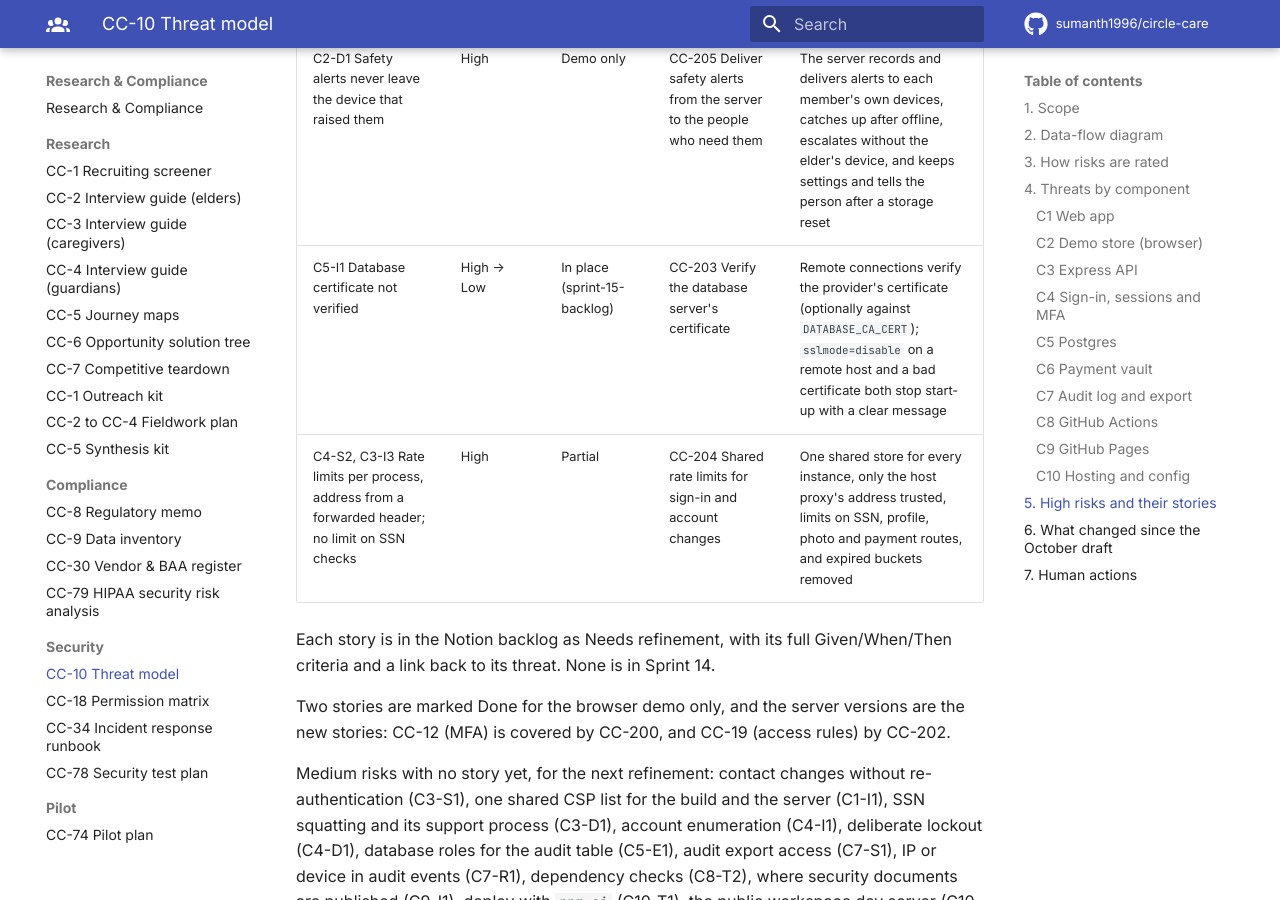
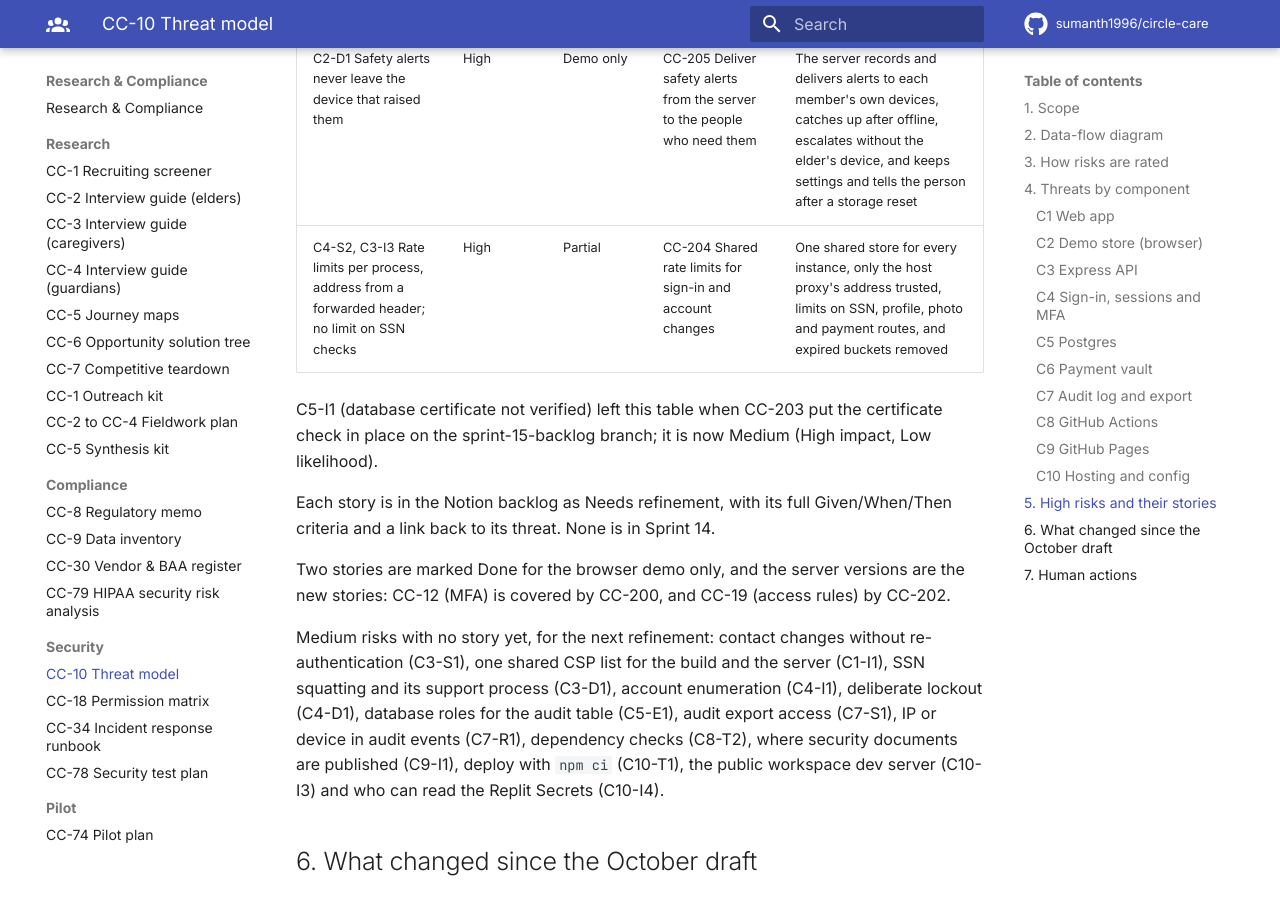
Before and after one commit to sumanth1996/circle-care, an MkDocs documentation site: the page built from docs/security/10-threat-model.md, in a window 1280 px wide and 900 px high, scrolled down 35103 px. Built offline with MkDocs 1.6.1 and Material for MkDocs 9.7.7, drawn with Linux system fonts in a browser that asks for light colours; comment, search, counter and statistics services are not loaded.

Commit message:
CC-203: score C5-I1 as Medium now the check is in place
Co-Authored-By: Claude Opus 5.5 <noreply@anthropic.com>

```diff
--- a/docs/security/10-threat-model.md
+++ b/docs/security/10-threat-model.md
@@ -159,7 +159,7 @@ The demo store is a prototype: one browser holds every persona's view of a ficti
 
 | ID | STRIDE | Threat | Control in code today | Status | Impact | Likelihood | Risk | Owner | Story |
 |---|---|---|---|---|---|---|---|---|---|
-| C5-I1 | I | Someone between the app and the database reads or changes data | A remote database always uses TLS and its certificate is verified (`server/db.ts:pgConnection`, `rejectUnauthorized: true`, optional `DATABASE_CA_CERT`); URL settings that would turn the check off are removed, `sslmode=disable` is refused, and the server stops before listening if the certificate can't be verified | In place | High | Low | Low | Dev Agent | CC-203 |
+| C5-I1 | I | Someone between the app and the database reads or changes data | A remote database always uses TLS and its certificate is verified (`server/db.ts:pgConnection`, `rejectUnauthorized: true`, optional `DATABASE_CA_CERT`); URL settings that would turn the check off are removed, `sslmode=disable` is refused, and the server stops before listening if the certificate can't be verified | In place | High | Low | Medium | Dev Agent | CC-203 |
 | C5-I2 | I | A database copy or backup exposes SSNs and photos | SSNs and photos are encrypted with AES-256-GCM under a 32-byte key from the environment (`server/crypto.ts:aes-256-gcm`); SSN lookups use an HMAC under a separate key. Names, emails and phones are plain text, the ciphertext isn't bound to its row, and there is no re-encryption tool for key rotation | Partial | High | Low | Medium | Security officer | CC-26 |
 | C5-E1 | E | The app's database user can change or empty the audit table | A trigger blocks UPDATE and DELETE on `audit_events` (`server/migrations/001_init.sql:audit_events_no_change`). No roles or grants are created, so the app's user owns the tables and could TRUNCATE them or drop the trigger | Partial | Medium | Medium | Medium | Release Agent | |
 | C5-T1 | T | A bad value is written straight to the database | CHECK constraints keep last-four columns to four digits and photos under 2 MB (`server/migrations/001_init.sql:CHECK (ssn_last4 ~ '^[0-9]{4}$')`, `server/migrations/001_init.sql:CHECK (size_bytes <= 2097152)`) | In place | Low | Low | Low | Dev Agent | |
@@ -217,8 +217,9 @@ The demo store is a prototype: one browser holds every persona's view of a ficti
 | C4-S3 Sessions can't be ended everywhere; no password change or reset | High | Partial | CC-201 End every session when an account may be at risk | Sign out everywhere, password change and a 30-minute reset link each end every session; expired rows deleted daily |
 | C2-E1, C2-E2, C2-I1, C2-I2, C2-I3 Care data and permission checks run only in the browser | High | Demo only | CC-202 Move care-circle data and permission checks to the server | The API applies the permission matrix to every care record, checks invitations, shifts, unlocks and exports on the server, and separates the reviewer role |
 | C2-D1 Safety alerts never leave the device that raised them | High | Demo only | CC-205 Deliver safety alerts from the server to the people who need them | The server records and delivers alerts to each member's own devices, catches up after offline, escalates without the elder's device, and keeps settings and tells the person after a storage reset |
-| C5-I1 Database certificate not verified | High → Low | In place (sprint-15-backlog) | CC-203 Verify the database server's certificate | Remote connections verify the provider's certificate (optionally against `DATABASE_CA_CERT`); `sslmode=disable` on a remote host and a bad certificate both stop start-up with a clear message |
 | C4-S2, C3-I3 Rate limits per process, address from a forwarded header; no limit on SSN checks | High | Partial | CC-204 Shared rate limits for sign-in and account changes | One shared store for every instance, only the host proxy's address trusted, limits on SSN, profile, photo and payment routes, and expired buckets removed |
+
+C5-I1 (database certificate not verified) left this table when CC-203 put the certificate check in place on the sprint-15-backlog branch; it is now Medium (High impact, Low likelihood).
 
 Each story is in the Notion backlog as Needs refinement, with its full Given/When/Then criteria and a link back to its threat. None is in Sprint 14.
 
```
